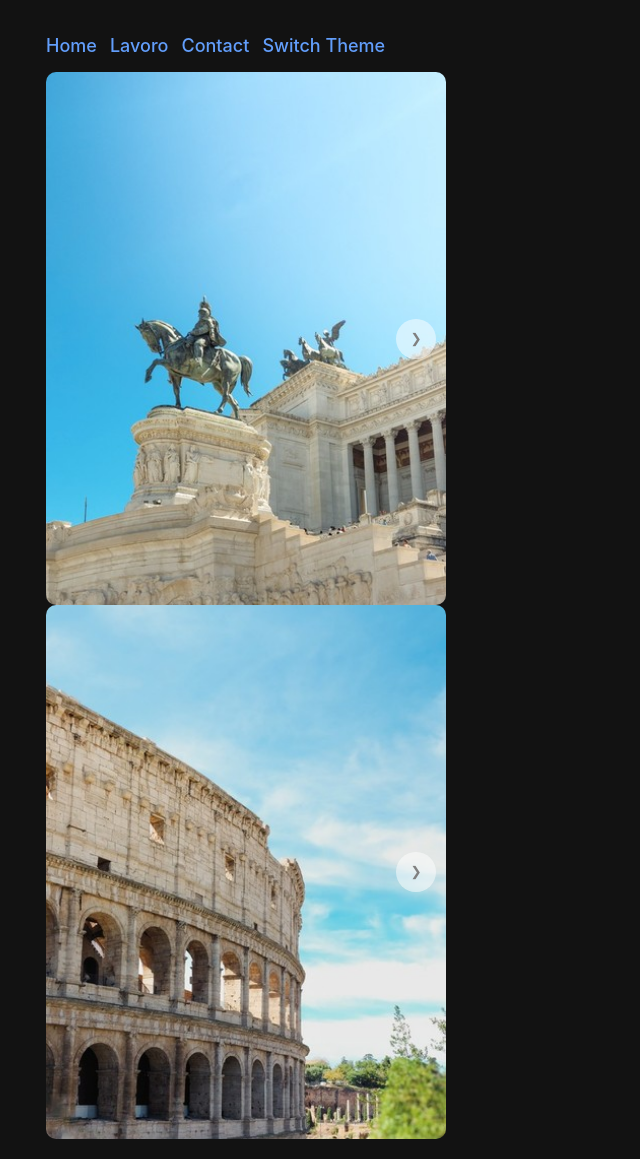
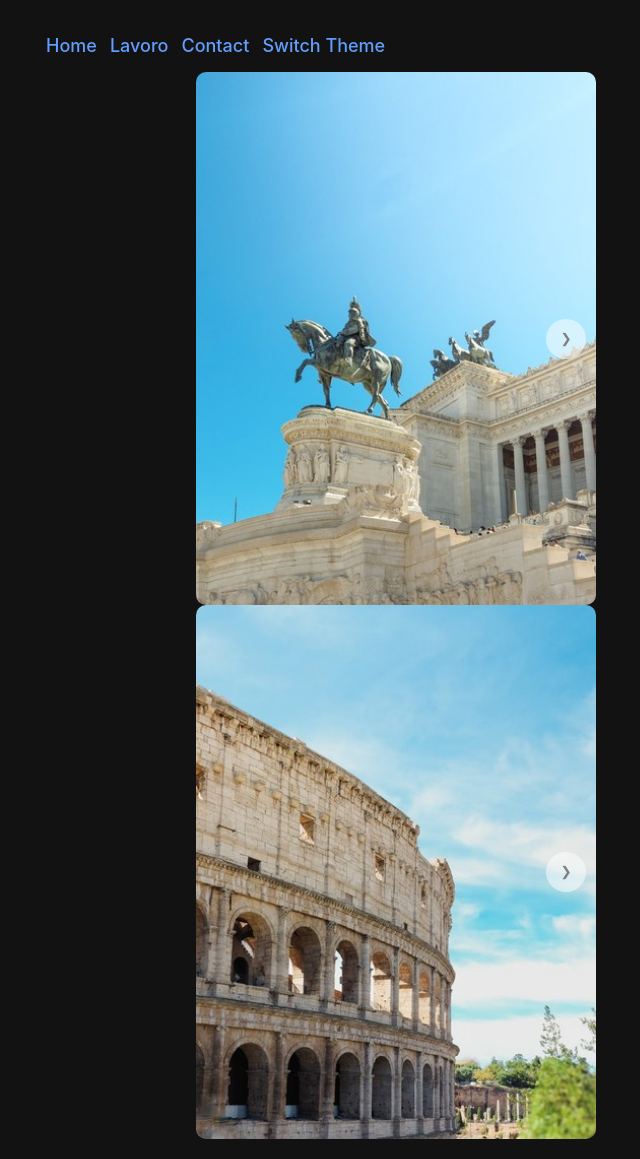
Before and after one commit to KiritoKitto/kiritokitto.github.io, a Jekyll site: the page built from page/test.md, in a window 1280 px wide. Shown: the whole page, without its empty margins (244-884 px from the left). Built offline with Jekyll 4.4.1, drawn with Linux system fonts in a browser that asks for light colours; some web fonts are replaced; our own code applies the rules of GitHub Pages for plain Markdown files.

Commit message:
margin carousel

```diff
--- a/css/instagram.css
+++ b/css/instagram.css
@@ -31,7 +31,7 @@
   position: relative;
   overflow: hidden; /* Nasconde le immagini in eccesso */
   width: 100%;
-  margin: 0;
+  margin: 0 auto; /* Centra il carosello orizzontalmente */
   aspect-ratio: 3/4;
   border-radius: var(--radius);
   max-width: 400px;
```
